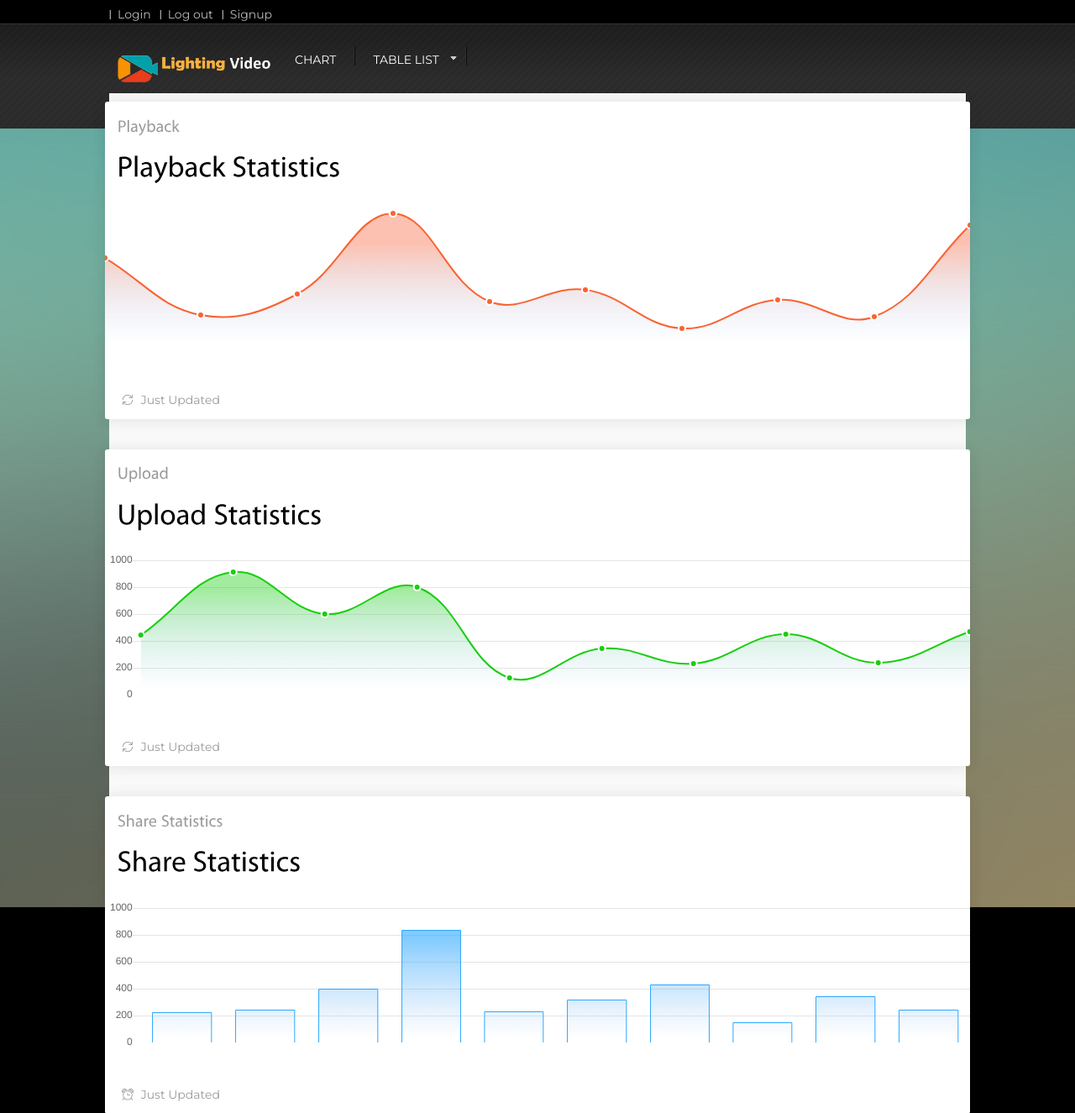
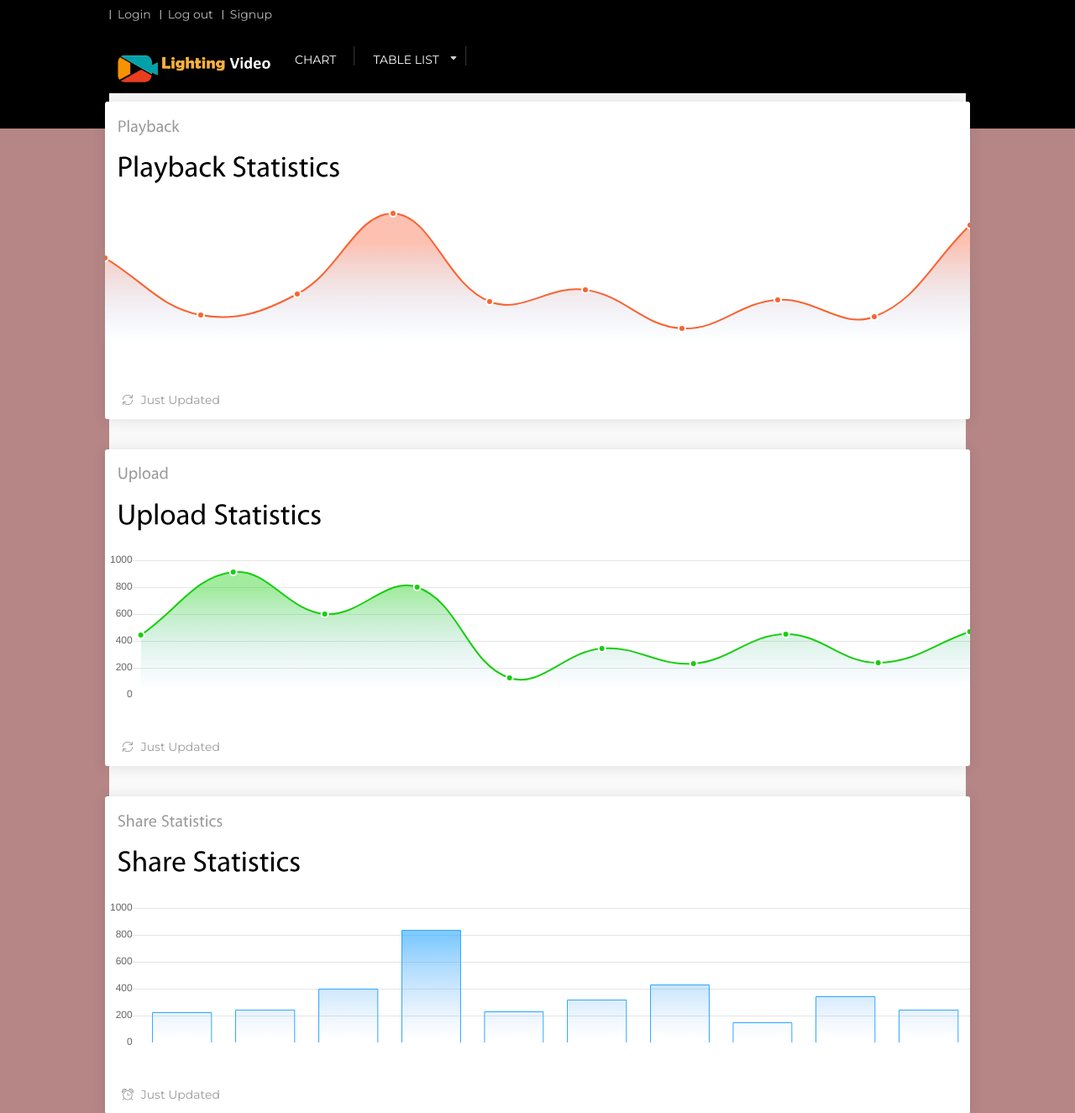
Before and after one commit to CarlWangShuLin/LightingVedio, a PHP site: page /admin/admin.php in a window 1280 px wide. Shown: the top 1325 px of the page at 84% size. Run offline with PHP 8.4, Linux system fonts and the light colour scheme; a user stored in the database is signed in; data comes from the database, SQL or seed files in the repository; data that the repository does not hold is empty; a stand-in replaces the project's code that opens the database connection; some libraries are stand-ins or nearby versions.

Commit message:
update background

```diff
--- a/css/jason_lv.css
+++ b/css/jason_lv.css
@@ -1,4 +1,3 @@
 body{
-    background-image: url(../images/bg3.jpg) !important;
-    background-repeat: repeat-y;
+	background-color: #b68686 !important;
 }
--- a/css/login.css
+++ b/css/login.css
@@ -1,7 +1,5 @@
 body{
-    background-color: black !important;
-    background-image: url(../images/bg3.jpg) !important;
-    background-repeat: repeat;
+    background-color: #b68686 !important;
 }
 .container{
     margin: auto;
--- a/css/style.css
+++ b/css/style.css
@@ -12,9 +12,7 @@
 
 body {
 	min-height: 1000px;
-	background-image: url(../images/bg2.jpg);
-	background-repeat: no-repeat;
-	background-color: #000;
+	background-color:#4e3d3d;
 	font-family: Verdana, Geneva, sans-serif;
 	font-size: 11px;
 	color: #666;
@@ -22,14 +20,14 @@ body {
 
 .bg2 {
 	height: 100%;
-	background-image: url(../images/bg2.jpg);
+	background-color: black;
 	background-position: 50% 153px;
 }
 
 .biglines {
 	width: 100%;
 	height: 428px;
-	background-image: url(../images/bg.gif);
+	background-color: black;
 	background-repeat: repeat-x;
 	display: inline-block;
 	position: absolute;
@@ -39,7 +37,7 @@ body {
 .smalllines {
 	width: 100%;
 	height: 153px;
-	background-image: url(../images/bg.gif);
+	background-color: black;
 	background-repeat: repeat-x;
 	display: inline-block;
 	position: absolute;
```
Also changed, not shown: images/bg.jpg (added), images/bg3.jpg.
